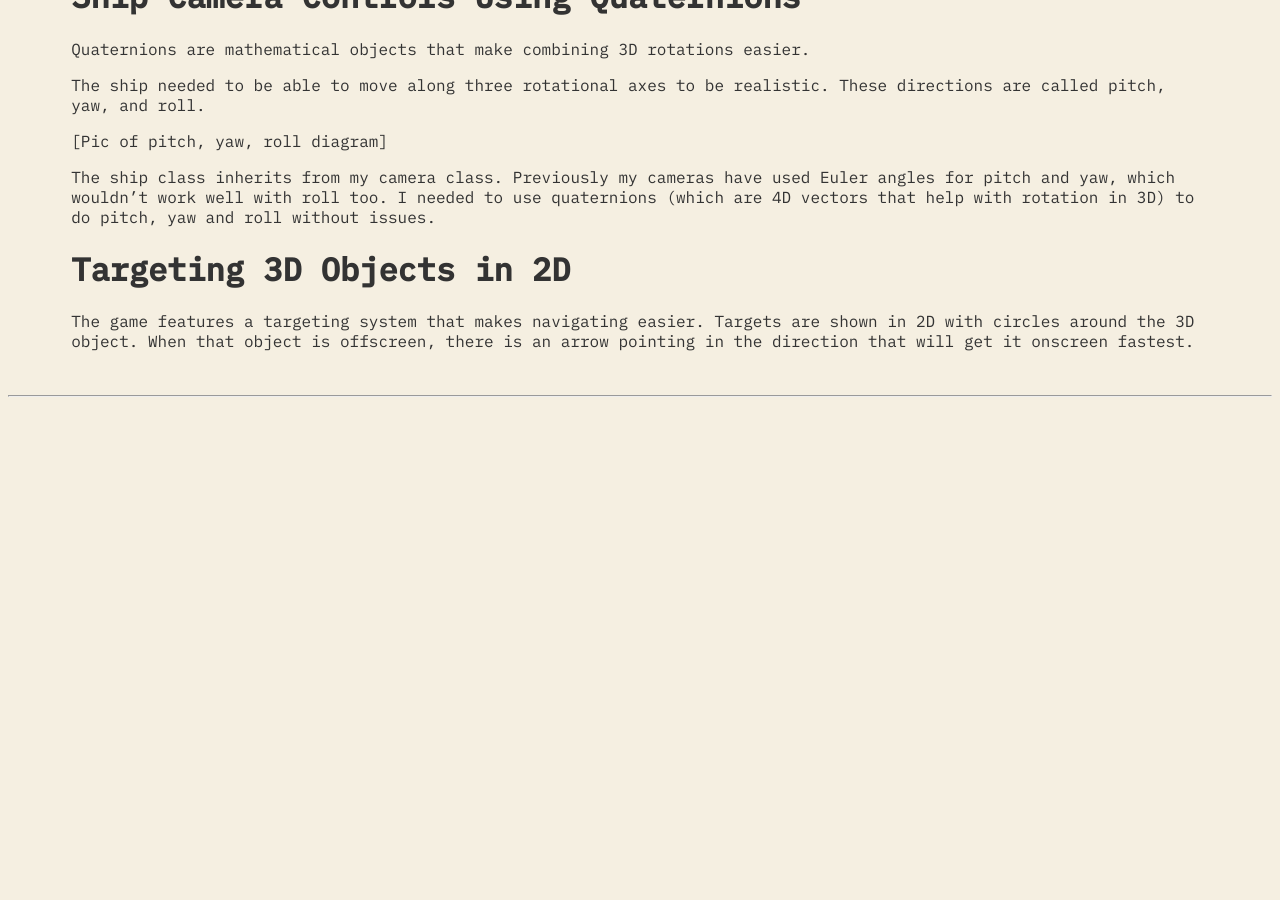
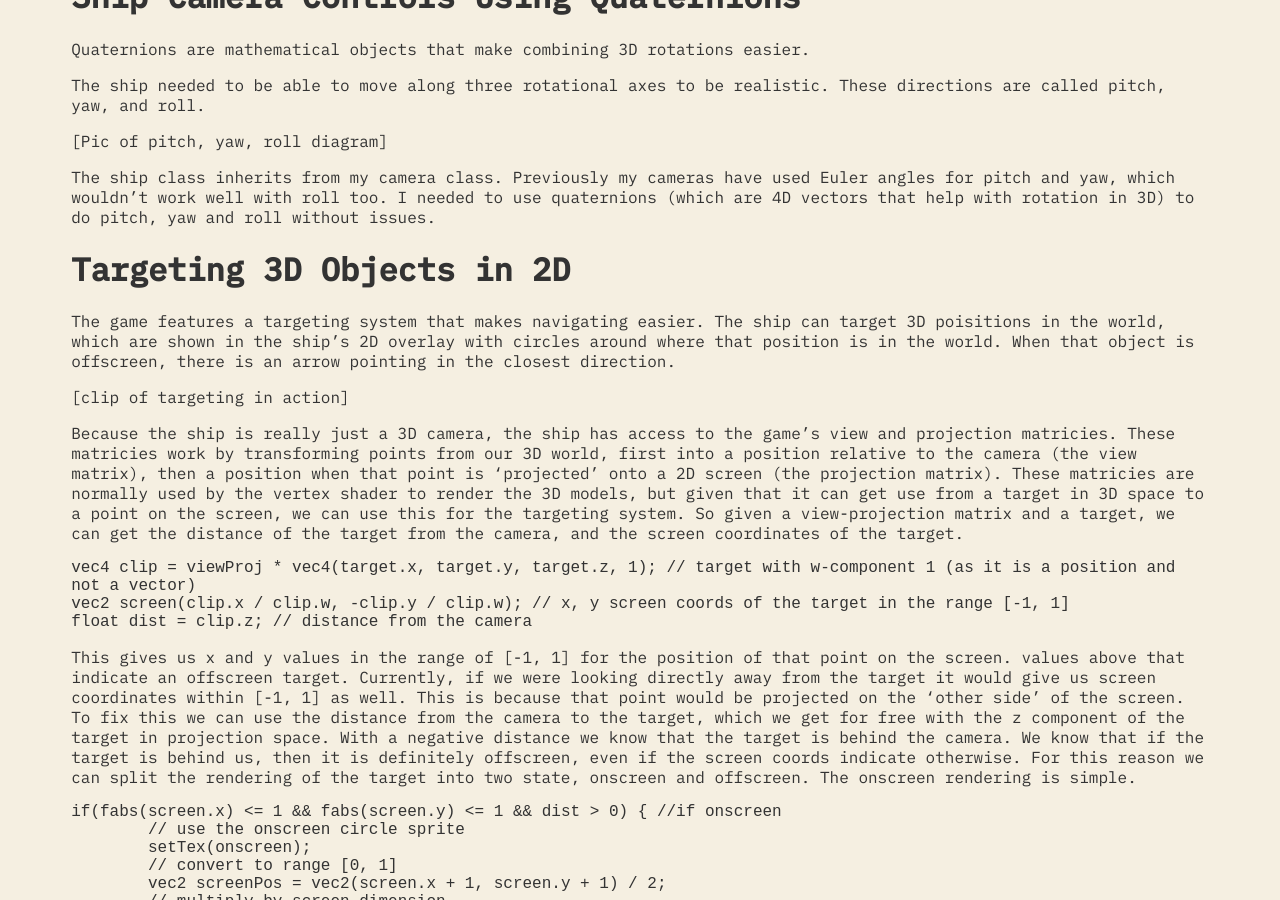
Before and after one commit to NoamZeise/pages, a Jekyll site: the page built from _posts/2023-09-25-Space-Flight.md, in a window 1280 px wide and 900 px high, scrolled down 5063 px. Built offline with Jekyll 4.4.1, drawn with Linux system fonts in a browser that asks for light colours; before the commit the page ends 5468 px from its top, so only the background shows below that; some of the changed text lies outside the part shown.

Commit message:
wrote 3d/2d targeting system section for gbjam post

````diff
--- a/_posts/2023-09-25-Space-Flight.md
+++ b/_posts/2023-09-25-Space-Flight.md
@@ -42,7 +42,7 @@ The rules of the gamejam allow 4 colours to be used on screen at once, but they
 
 ### 2D Vs. 3D
 
-Because of the differences in the shaders for 2D and 3D rendering, I decided to limit the colours of the pipelines in two different ways.
+Because of the differences in the shaders for 2D and 3D rendering, I decided to limit the colours in different ways for each pipeline.
 
 In 2D I limited all of the game's textures to 4 gray-scale colours, I could then render the textures as normal. The current palette is sent to the fragment shader and whichever of the 4 gray shades the fragment is, the colour can be swapped with the corresponding palette colour.
 
@@ -106,4 +106,73 @@ The ship needed to be able to move along three rotational axes to be realistic.
 
 # Targeting 3D Objects in 2D
 
-The game features a targeting system that makes navigating easier. Targets are shown in 2D with circles around the 3D object. When that object is offscreen, there is an arrow pointing in the direction that will get it onscreen fastest.
+The game features a targeting system that makes navigating easier. The ship can target 3D poisitions in the world, which are shown in the ship's 2D overlay with circles around where that position is in the world. When that object is offscreen, there is an arrow pointing in the closest direction.
+
+[clip of targeting in action]
+
+Because the ship is really just a 3D camera, the ship has access to the game's view and projection matricies. These matricies work by transforming points from our 3D world, first into a position relative to the camera (the view matrix), then a position when that point is 'projected' onto a 2D screen (the projection matrix). These matricies are normally used by the vertex shader to render the 3D models, but given that it can get use from a target in 3D space to a point on the screen, we can use this for the targeting system. So given a view-projection matrix and a target, we can get the distance of the target from the camera, and the screen coordinates of the target.
+
+```C++
+vec4 clip = viewProj * vec4(target.x, target.y, target.z, 1); // target with w-component 1 (as it is a position and not a vector)
+vec2 screen(clip.x / clip.w, -clip.y / clip.w); // x, y screen coords of the target in the range [-1, 1]
+float dist = clip.z; // distance from the camera
+```
+
+This gives us x and y values in the range of [-1, 1] for the position of that point on the screen. values above that indicate an offscreen target. Currently, if we were looking directly away from the target it would give us screen coordinates within [-1, 1] as well. This is because that point would be projected on the 'other side' of the screen. To fix this we can use the distance from the camera to the target, which we get for free with the z component of the target in projection space. With a negative distance we know that the target is behind the camera. We know that if the target is behind us, then it is definitely offscreen, even if the screen coords indicate otherwise. For this reason we can split the rendering of the target into two state, onscreen and offscreen. The onscreen rendering is simple.
+
+```C++
+if(fabs(screen.x) <= 1 && fabs(screen.y) <= 1 && dist > 0) { //if onscreen
+	// use the onscreen circle sprite
+	setTex(onscreen);
+	// convert to range [0, 1]
+	vec2 screenPos = vec2(screen.x + 1, screen.y + 1) / 2;
+	// multiply by screen dimension
+	screenPos *= vec2(GB_WIDTH, GB_HEIGHT);
+	// then offset tex by half of it's dimensions to center it
+	screenPos -= offscreen.tex.dim / 2;
+	setPos(screenPos);
+}
+```
+
+With the offscreen rendering we need to treat negative distance differently, and to keep the target cursor at the border of the screen even if the screen position is within [-1, 1]. We also need to rotate the sprite so the arrow points in the right direction. When the camera is pointing around 90 degrees away from the target, values for the screen clip coordinates get very large. This can lead to visual issues with the target when the camera is moving around. To fix, we can clamp the larger coordinate to a magnitude of 1 and correct the other coordinate based off this, making it much smoother. Because one of the clip coordinates are clamped to -1 or 1, we automatically have the target at the edge of the screen at all times. We can think of corrected coordinate gives a vector pointing from the middle of the screen out to the edge. Working out the angle of this vector in relation to a vector pointing up from the middle gives us a rotation value to use for the arrow sprite.
+
+```C++
+else {
+	//use the offscreen arrow sprite (pointing up)
+	setTex(offscreen);
+
+	// fix the magnitude of the larger position to 1 or -1
+	// and correct the other direction accordingly
+	float* fixed = &screen.y;
+	float *variable = &screen.x;
+	if(fabs(screen.x) > fabs(screen.y)) {
+		fixed = &screen.x;
+		variable = &screen.y;
+	}
+	if(*fixed != 0) {
+		*variable /= fabs(*fixed);
+		*fixed = sign(fixed);
+	}
+
+	// get the angle of the vector pointing towards the target
+	// from the center of the screen
+	vec2 norm = normalize(screen);
+	// offset angle by 90, as the texture is pointing up
+	float angle = atan2(norm.y, norm.x) + (PI / 2);
+
+	// set texture rotation
+	setBaseRot(angle * 180 / PI); //convert to degrees
+	// limit screen pos to [0, 1] then multiply by screen dimensions
+	vec2 texPos(
+		((screen.x + 1) / 2) * GB_WIDTH,
+		((screen.y + 1) / 2) * GB_HEIGHT);
+	// clamp to the border of the screen
+	if(texPos.x > GB_WIDTH - offscreen.dim.x)
+	    texPos.x = GB_WIDTH - offscreen.dim.x;
+	if(texPos.y > GB_HEIGHT - offscreen.dim.y)
+	    texPos.y = GB_HEIGHT - offscreen.dim.y;
+	setPos(texPos);
+}
+```
+
+With that working for a single target, it becomes trivial to add for multiple targets when it is abstracted properly.
````
